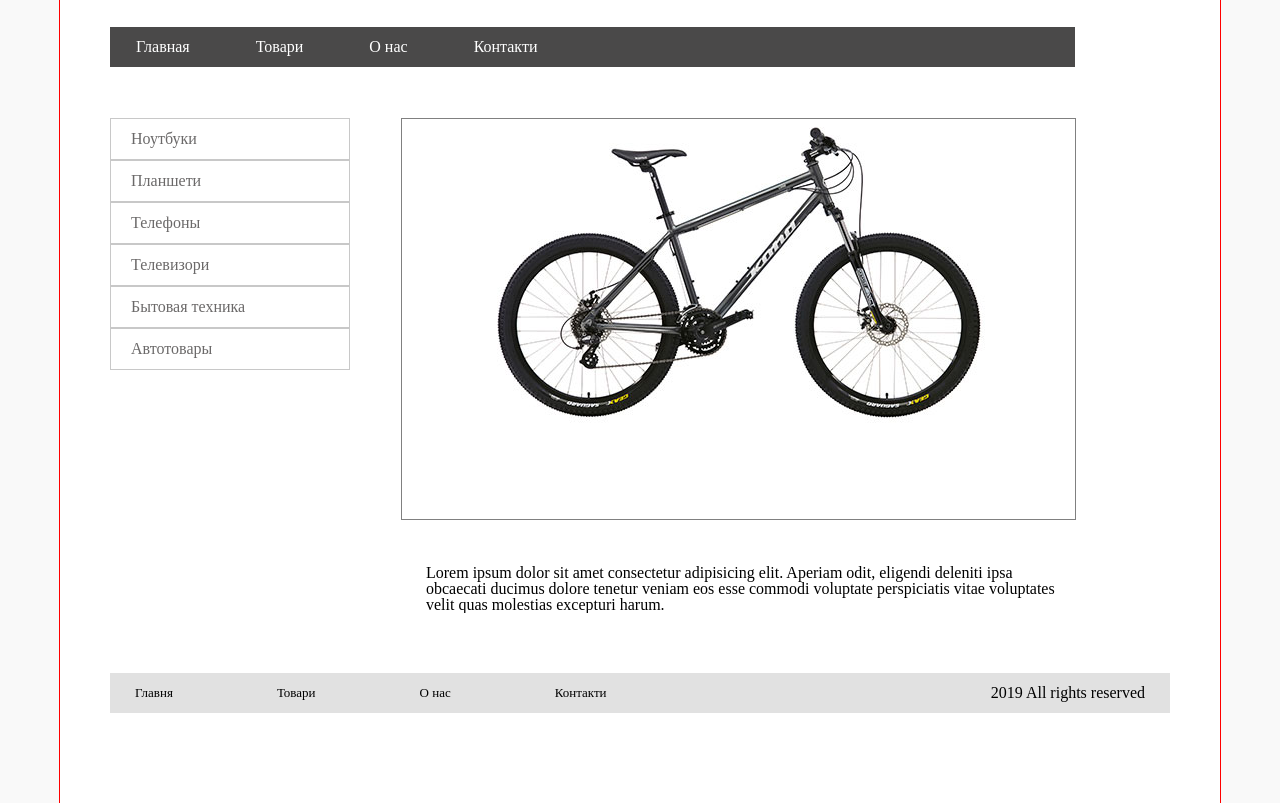
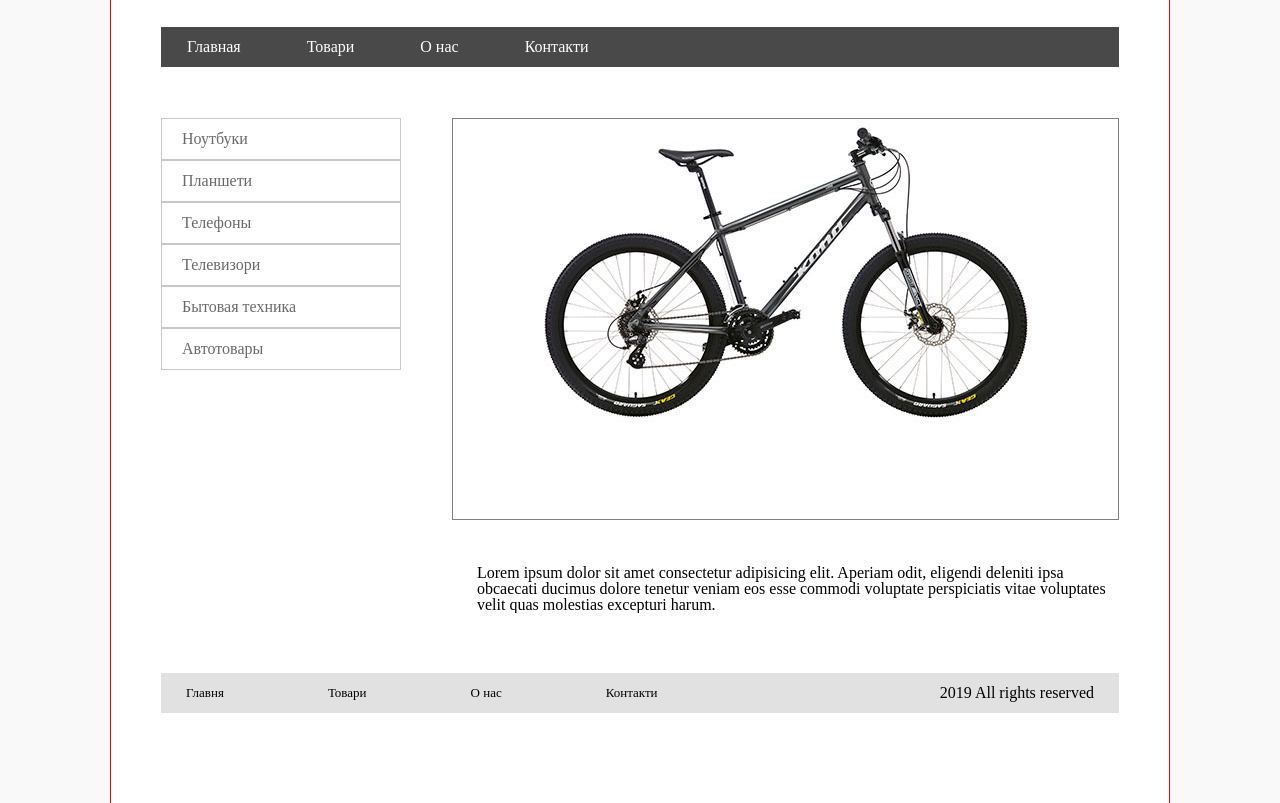
Before and after one commit to djmka/l4, a plain HTML site: page index.html in a window 1280 px wide. Shown: the part 96-899 px from the top of the page. Drawn offline with Linux system fonts and the light colour scheme.

Commit message:
Add files via upload

```diff
--- a/css/style.css
+++ b/css/style.css
@@ -8,6 +8,7 @@
         padding: 0 50px;
         border-left: 1px solid red;
         border-right: 1px solid red;
+        box-sizing: border-box;
     }
     .log {
         margin-top: 40px;
@@ -30,7 +31,7 @@
     .menu.m {
         height: 40px;
         background-color: #4a4949;
-        width: 965px;
+        width: 958px;
         margin-bottom: 51px;
     }
     .menu.m li {
@@ -80,7 +81,7 @@
     }
     .cont {
         float: left;
-        width: 675px;
+        width: 667px;
     }
     .dmig {
         margin-bottom: 45px;
```
